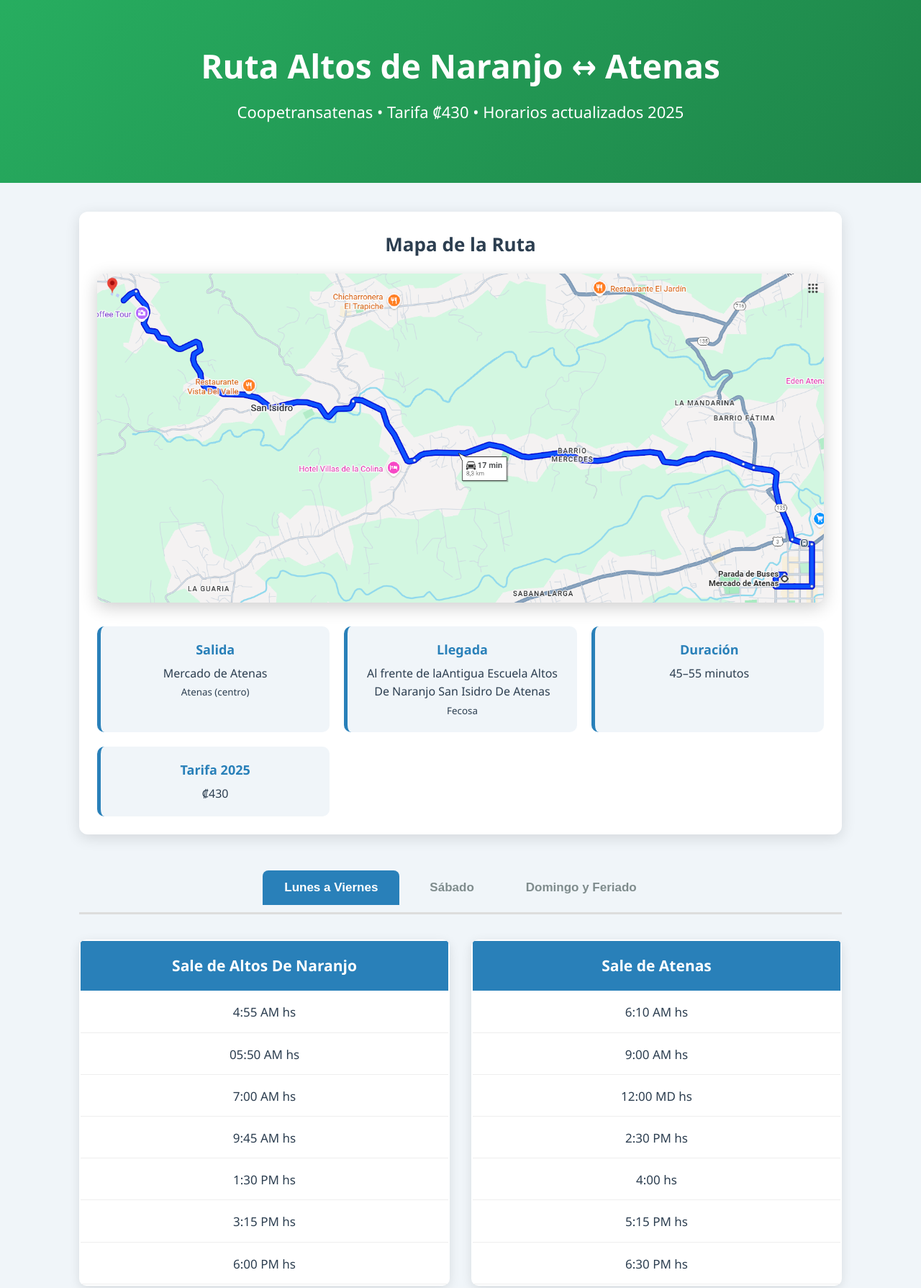
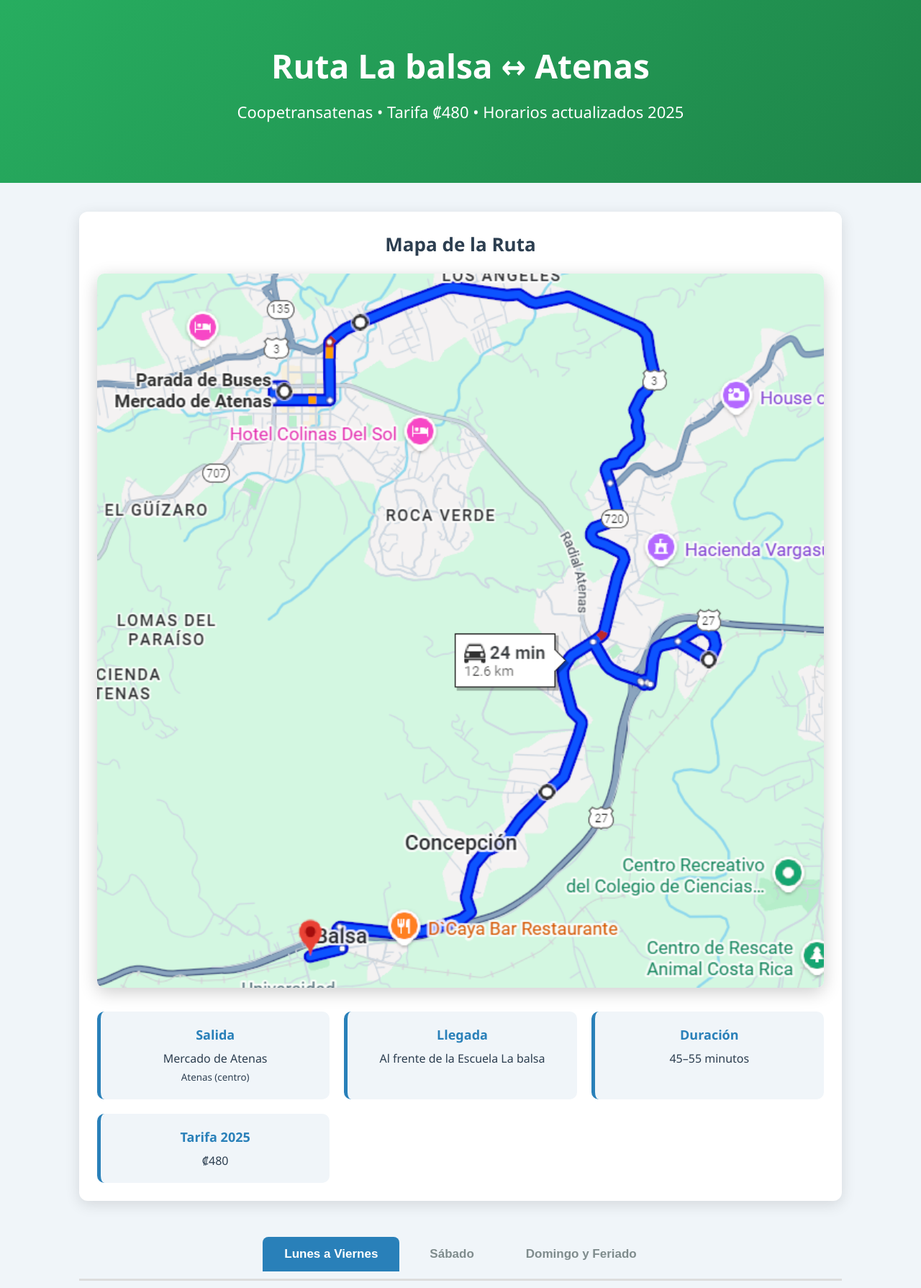
Before and after one commit to GranDiego07/atebus, a plain HTML site: page ruta/rutaLaBalsa.html in a window 1280 px wide. Shown: the part 100-1889 px from the top of the page at 72% size. Drawn offline with Linux system fonts and the light colour scheme.

Commit message:
finalizacion de las rutas

```diff
--- /dev/null
+++ b/json/horario-labalsa-atenas.json
@@ -0,0 +1,21 @@
+{
+  "ruta": "La Balsa ↔ Atenas",
+  "empresa": "Buses Ivan",
+  "tarifa": 480,
+  "actualizado": "26 noviembre 2025",
+
+  "horarios": {
+    "lunes_a_viernes": {
+      "desde_labalsa": ["5:25 AM","6:15 AM","6:20 AM","7:20 PM","8:00 AM", "9:30 AM", "11:15 AM", "1:00 PM","2:45 PM","3:30 PM","4:30 PM","5:40 PM","6:40 PM"],
+      "desde_atenas": ["04:55 AM","5:45 AM","6:00 AM","6:50 AM","07:00 AM","09:00 AM","10:30 AM","12:00 MD","2:00 PM","2:45 PM","3:45 PM","5:00 PM","6:00 PM"]
+    },
+    "sabado": {
+      "desde_labalsa":  ["5:25 AM","7:30 PM","9:30 AM", "11:15 AM", "1:00 PM","2:45 PM","4:30 PM","6:00 PM"],
+      "desde_atenas":["04:55 AM","07:00 AM","09:00 AM","10:30 AM","12:00 MD","2:00 PM","3:45 PM","5:25 PM"]
+    },
+    "domingo_y_feriados": {
+      "desde_labalsa":  ["6:15 AM","7:30 PM","9:30 AM", "11:15 AM", "1:00 PM","4:30 PM","6:00 PM"],
+      "desde_atenas": ["6:00 AM","07:00 AM","09:00 AM","10:30 AM","12:00 MD","3:45 PM","5:25 PM"]
+    }
+  }
+}
--- a/json/horario-santaeulalia-atenas.json
+++ b/json/horario-santaeulalia-atenas.json
@@ -6,8 +6,8 @@
 
   "horarios": {
     "lunes_a_viernes": {
-      "desde_santaeulalia": ["04:55","05:50","07:10","09:40","01:20","03:50"],
-      "desde_atenas": ["05:30","06:55","09:25","12:00","15:30","17:15"]
+      "desde_santaeulalia": ["04:55 AM","05:50 AM","07:10 AM","09:40 AM","01:20 PM","03:50 PM"],
+      "desde_atenas": ["05:30 AM","06:55 AM","09:25 AM","12:00 MD","3:30 PM","5:15 PM"]
     },
     "sabado": {
       "desde_santaeulalia": ["6:55  AM","9:25  AM","12:00 MD","3:30 PM","05:00 PM"],
--- a/ruta/rutaLaBalsa.html
+++ b/ruta/rutaLaBalsa.html
@@ -3,7 +3,7 @@
 <head>
     <meta charset="UTF-8">
     <meta name="viewport" content="width=device-width, initial-scale=1.0">
-    <title>Ruta Altos de Naranjo ↔ Atenas | AteBus 2025</title>
+    <title>Ruta La balsa ↔ Atenas | AteBus 2025</title>
     <style>
         * { margin: 0; padding: 0; box-sizing: border-box; }
         body { font-family: 'Segoe UI', Tahoma, Geneva, Verdana, sans-serif; background:#f0f5f9; color:#2c3e50; line-height:1.6; }
@@ -64,8 +64,8 @@
     </nav>
 
     <div class="header">
-        <h1>Ruta Altos de Naranjo ↔ Atenas</h1>
-        <p>Coopetransatenas • Tarifa ₡430 • Horarios actualizados 2025</p>
+        <h1>Ruta La balsa ↔ Atenas</h1>
+        <p>Coopetransatenas • Tarifa ₡480 • Horarios actualizados 2025</p>
     </div>
 
     <div class="container">
@@ -73,12 +73,12 @@
         <!-- MAPA -->
         <div class="map-section">
             <h2>Mapa de la Ruta</h2>
-            <img src="../img/ruta-altosdenaranjo-atenas.png" alt="Ruta Altos de Naranjo↔ Atenas" class="ruta-img">
+            <img src="../img/ruta-labalsa.png" alt="Ruta La balsa↔ Atenas" class="ruta-img">
             <div class="map-info">
                 <div class="info-box"><strong>Salida</strong> Mercado de Atenas<br><small>Atenas (centro)</small></div>
-                <div class="info-box"><strong>Llegada</strong>Al frente de laAntigua Escuela Altos De Naranjo San Isidro De Atenas <br><small>Fecosa</small></div>
+                <div class="info-box"><strong>Llegada</strong>Al frente de la Escuela La balsa</div>
                 <div class="info-box"><strong>Duración</strong> 45–55 minutos</div>
-                <div class="info-box"><strong>Tarifa 2025</strong> ₡430</div>
+                <div class="info-box"><strong>Tarifa 2025</strong> ₡480</div>
             </div>
         </div>
 
@@ -107,9 +107,9 @@
             let tabla = `<table><thead><tr><th>${titulo}</th></tr></thead><tbody>`;
             horarios.forEach(h => {
                 if (typeof h === 'string') {
-                    tabla += `<tr><td>${h} hs</td></tr>`;
+                    tabla += `<tr><td>${h} </td></tr>`;
                 } else {
-                    tabla += `<tr><td>${h.hora} hs <span class="nota">${h.nota}</span></td></tr>`;
+                    tabla += `<tr><td>${h.hora}  <span class="nota">${h.nota}</span></td></tr>`;
                 }
             });
             tabla += `</tbody></table>`;
@@ -119,12 +119,12 @@
         function mostrar(dia, data) {
             const h = data.horarios[dia];
             cont.innerHTML =
-                crearTabla('Sale de Altos De Naranjo', h.desde_altosdenaranjo) +
+                crearTabla('Sale de La balsa', h.desde_labalsa) +
                 crearTabla('Sale de Atenas', h.desde_atenas);
         }
 
         // Cargar el JSON
-        fetch('../json/horario-altosdenaranjo-atenas.json')
+        fetch('../json/horario-labalsa-atenas.json')
             .then(respuesta => respuesta.json())
             .then(data => {
                 // Mostrar horarios de lunes a viernes por defecto
@@ -143,7 +143,7 @@
                 cont.innerHTML = `
                     <div style="grid-column:1/-1; background:white; padding:40px; border-radius:10px; text-align:center; box-shadow:0 4px 15px rgba(0,0,0,0.1);">
                         <h3 style="color:#e74c3c; margin-bottom:10px;">Error al cargar los horarios</h3>
-                        <p style="color:#7f8c8d; font-size:16px;">No se encontró el archivo: <strong>json/horario-altosdenaranjo-atenas.json</strong></p>
+                        <p style="color:#7f8c8d; font-size:16px;">No se encontró el archivo: <strong>json/horario-labalsa-atenas.json</strong></p>
                         <p style="color:#95a5a6; font-size:14px; margin-top:15px;">Verifica que el archivo exista en la carpeta correcta.</p>
                     </div>
                 `;
```
Also changed, not shown: ruta/rutaSanjose.html (+2 -2 lines), img/ruta-labalsa.png (added).
